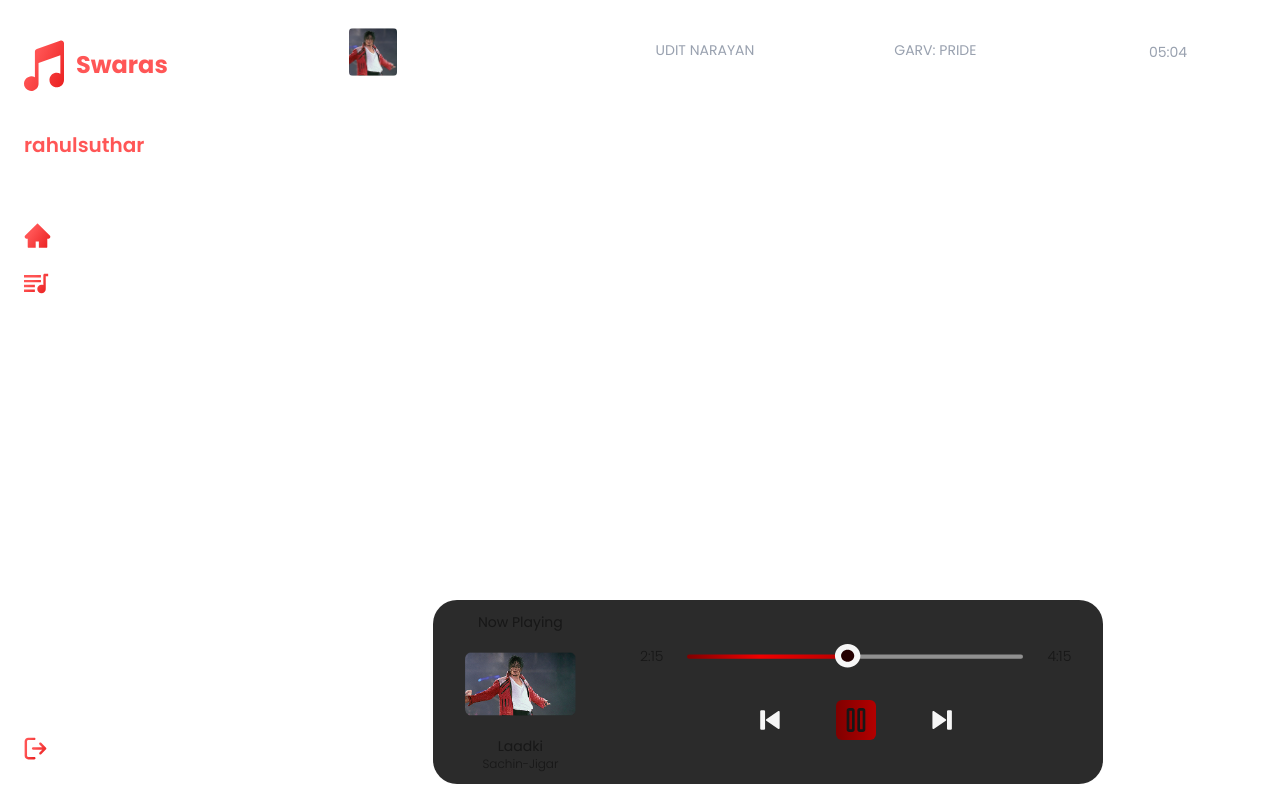
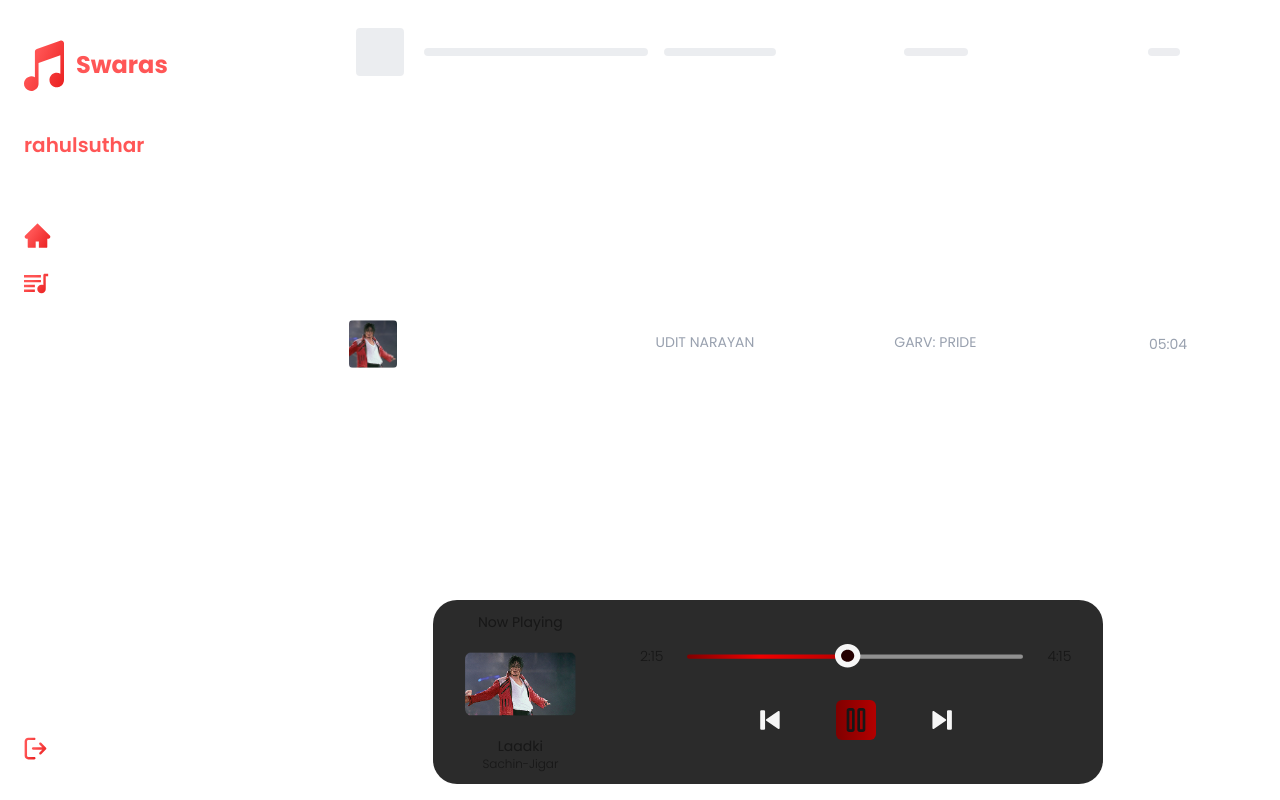
Before and after one commit to sutharrahul/swaras-music-app, a Next.js app: page / in a window 1280 px wide. Built offline with nearby package versions, Linux system fonts and the light colour scheme; a web font is replaced by a local one.

Commit message:
loading skeleton of music list create

```diff
--- a/src/app/(auth)/page.tsx
+++ b/src/app/(auth)/page.tsx
@@ -2,12 +2,14 @@ import MusicPlayer from "@/components/MusicPlayer";
 import React from "react";
 import { truncateByLetters } from "../utils/truncateByLetters";
 import PlayList from "@/components/PlayList";
+import LoadingSkeleton from "@/components/LoadingSkeleton";
 
 export default function Home() {
   return (
     <div className="flex flex-col justify-between items-center h-full py-4">
       {/* play-list */}
 
+      <LoadingSkeleton />
       <PlayList />
       <MusicPlayer />
     </div>
--- /dev/null
+++ b/src/components/LoadingSkeleton.tsx
@@ -0,0 +1,19 @@
+import React from "react";
+
+export default function LoadingSkeleton() {
+  return (
+    <div className="space-y-1 animate-pulse space-x-4 mx-auto">
+      <div className="flex items-center gap-5 py-3 px-2">
+        <div className="size-12 rounded bg-gray-200"></div>
+
+        <div className="flex-1 grid grid-cols-3 gap-4">
+          <div className="h-2 w-56 rounded  bg-gray-200"></div>
+          <div className="h-2 w-28 rounded  bg-gray-200"></div>
+          <div className="h-2 w-16 rounded  bg-gray-200"></div>
+        </div>
+
+        <div className="h-2 w-8 rounded  bg-gray-200"></div>
+      </div>
+    </div>
+  );
+}
```
